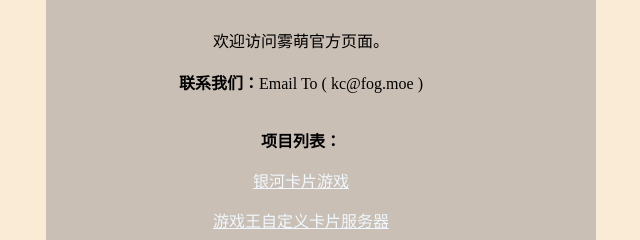
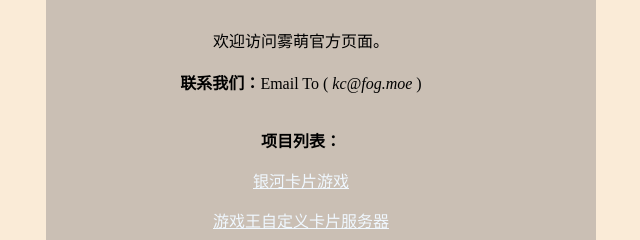
Before and after one commit to FogMoe/fogmoe.github.io, a plain HTML site: page index.html in a window 1280 px wide. Shown: the part 197-437 px from the top of the page, 319-959 px from the left. Drawn offline with Linux system fonts and the light colour scheme.

Commit message:
Update index.html

```diff
--- a/index.html
+++ b/index.html
@@ -38,7 +38,7 @@
 	<br/><br/>
 	<div class="center_jieshao">欢迎访问雾萌官方页面。</div>
 	<br/>
-	<div class="center_lianxifangshi"><strong>联系我们：</strong>Email To ( kc@fog.moe )</div>
+	<div class="center_lianxifangshi"><strong>联系我们：</strong>Email To ( <i>kc@fog.moe</i> )</div>
 	<br/>
 	<div>
 	<p><strong>项目列表：</strong></p>
```
